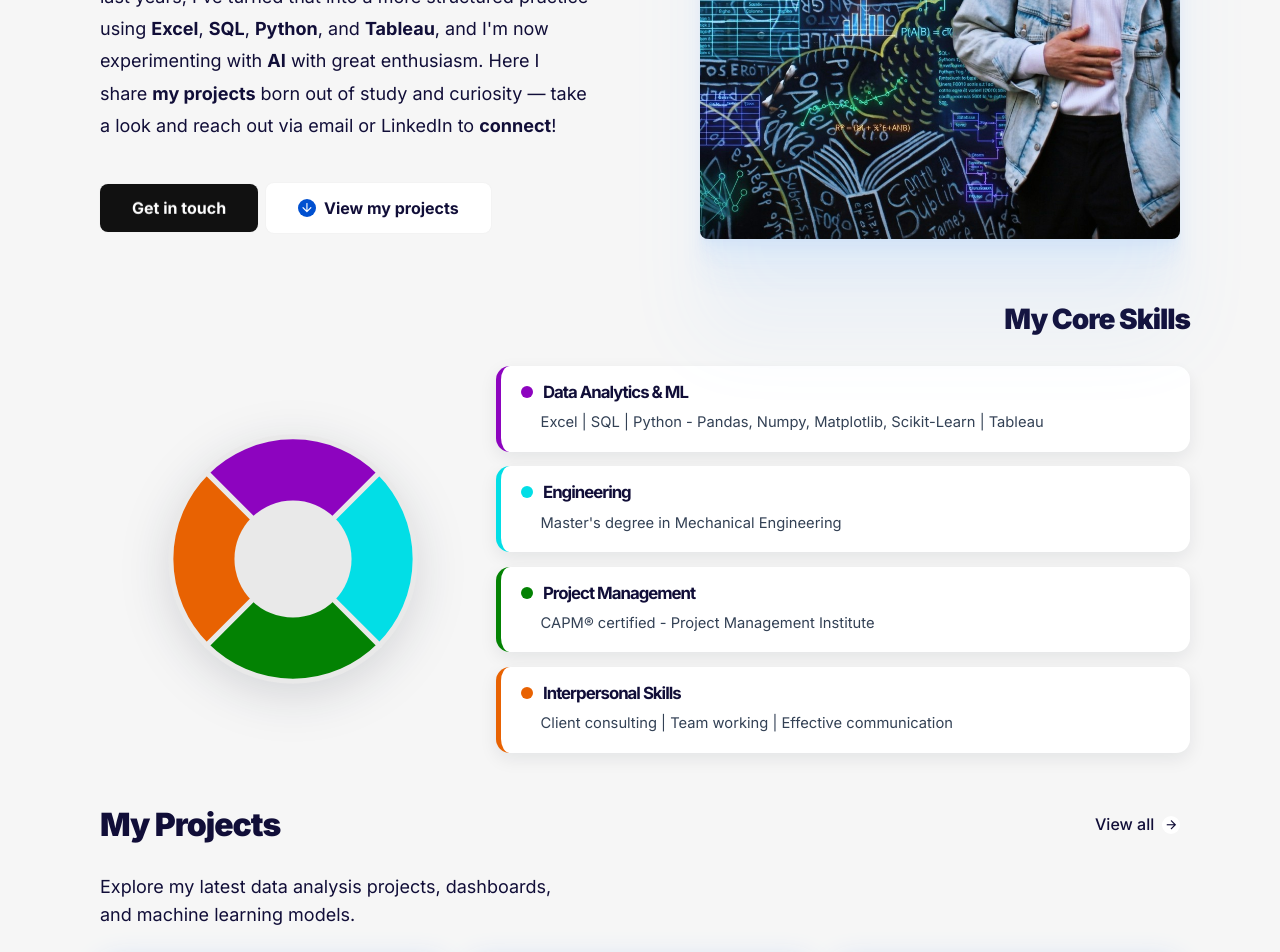
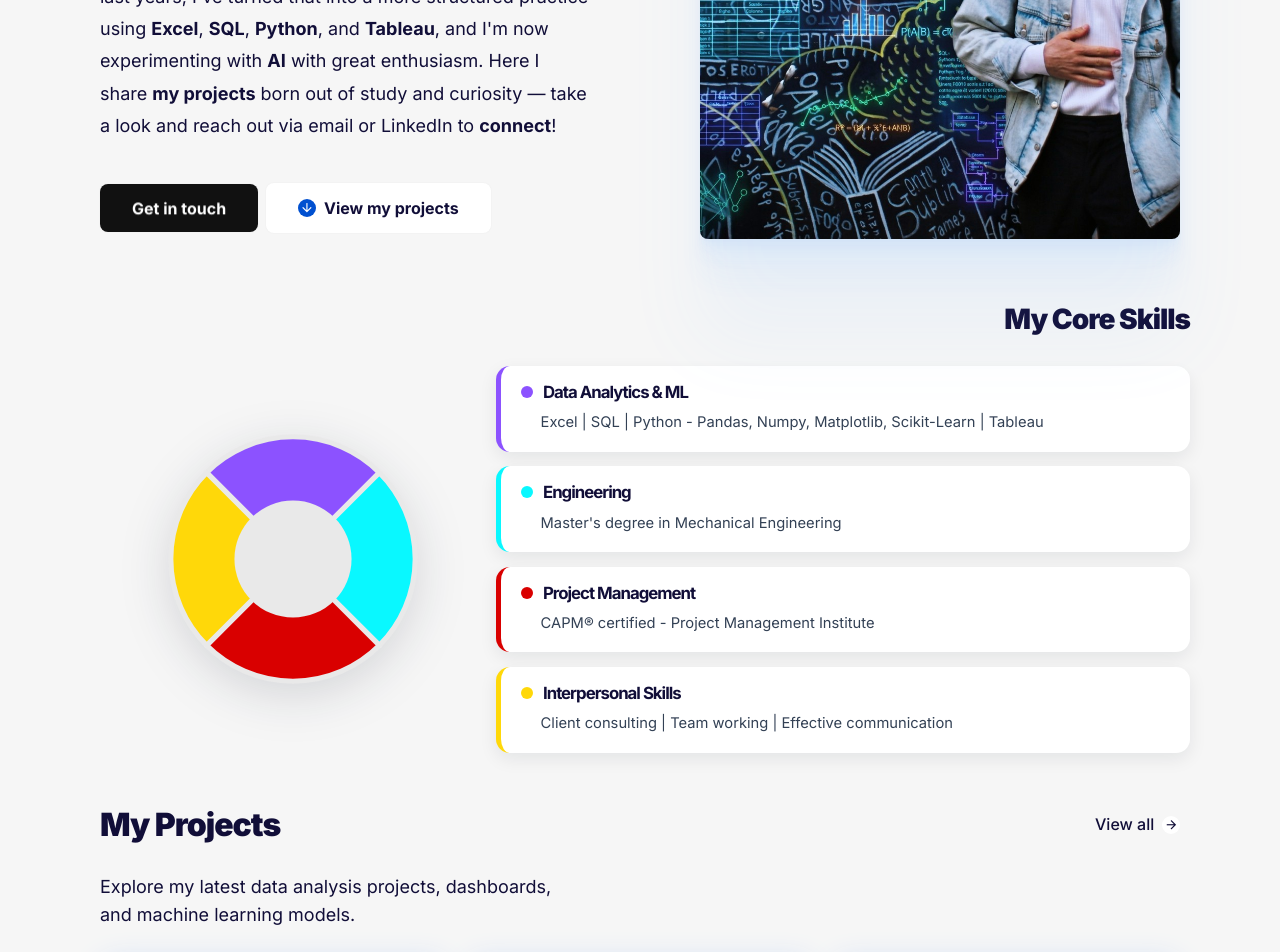
Before and after one commit to gcasarin/gcasarin.github.io, a Jekyll site: the page built from index.html, in a window 1280 px wide. Shown: the part 496-1448 px from the top of the page. Built offline with Jekyll 4.4.1, drawn with Linux system fonts in a browser that asks for light colours.

Commit message:
Update skill section colors and styles

```diff
--- a/_includes/section-skills.html
+++ b/_includes/section-skills.html
@@ -58,7 +58,7 @@
           <!-- 1. Data Analytics -->
           <div class="pie-pillar pie-pillar--da" data-slice="da">
             <div class="pie-pillar__head">
-              <span class="pie-dot" style="background: #8d04bf;"></span>
+              <span class="pie-dot" style="background: #8c52ff;"></span>
               <h4 class="pie-pillar__title">Data Analytics &amp; ML</h4>
             </div>
             <ul class="pie-pillar__list">
@@ -69,7 +69,7 @@
           <!-- 2. Engineering -->
           <div class="pie-pillar pie-pillar--eng" data-slice="eng">
             <div class="pie-pillar__head">
-              <span class="pie-dot" style="background: #02dee6;"></span>
+              <span class="pie-dot" style="background: #09f8ff;"></span>
               <h4 class="pie-pillar__title">Engineering</h4>
             </div>
             <ul class="pie-pillar__list">
@@ -80,7 +80,7 @@
           <!-- 3. Project Management -->
           <div class="pie-pillar pie-pillar--pm" data-slice="pm">
             <div class="pie-pillar__head">
-              <span class="pie-dot" style="background: #038203;"></span>
+              <span class="pie-dot" style="background: #d90000;"></span>
               <h4 class="pie-pillar__title">Project Management</h4>
             </div>
             <ul class="pie-pillar__list">
@@ -91,7 +91,7 @@
           <!-- 4. Interpersonal Skills -->
           <div class="pie-pillar pie-pillar--is" data-slice="is">
             <div class="pie-pillar__head">
-              <span class="pie-dot" style="background: #e86202;"></span>
+              <span class="pie-dot" style="background: #ffd809;"></span>
               <h4 class="pie-pillar__title">Interpersonal Skills</h4>
             </div>
             <ul class="pie-pillar__list">
@@ -196,10 +196,10 @@
                 background-color 0.24s ease;
   }
 
-  .skills-section .pie-pillar--da  { border-left-color: #8d04bf; }
-  .skills-section .pie-pillar--eng { border-left-color: #02dee6; }
-  .skills-section .pie-pillar--pm  { border-left-color: #038203; }
-  .skills-section .pie-pillar--is  { border-left-color: #e86202; }
+  .skills-section .pie-pillar--da  { border-left-color: #8c52ff; }
+  .skills-section .pie-pillar--eng { border-left-color: #09f8ff; }
+  .skills-section .pie-pillar--pm  { border-left-color: #d90000; }
+  .skills-section .pie-pillar--is  { border-left-color: #ffd809; }
 
   .skills-section .pie-pillar.is-active {
     transform: translateX(12px) scale(1.02);
@@ -207,19 +207,19 @@
   }
 
   .skills-section .pie-pillar--da.is-active {
-    background-color: rgba(141, 4, 191, 0.08);
+    background-color: rgba(140, 82, 255, 0.08);
   }
 
   .skills-section .pie-pillar--eng.is-active {
-    background-color: rgba(2, 222, 230, 0.10);
+    background-color: rgba(9, 248, 255, 0.12);
   }
 
   .skills-section .pie-pillar--pm.is-active {
-    background-color: rgba(3, 130, 3, 0.08);
+    background-color: rgba(217, 0, 0, 0.08);
   }
 
   .skills-section .pie-pillar--is.is-active {
-    background-color: rgba(232, 98, 2, 0.08);
+    background-color: rgba(255, 216, 9, 0.12);
   }
 
   .skills-section .pie-pillar__head {
```
Also changed, not shown: other parts of _includes/section-skills.html (+4 -4 lines).
